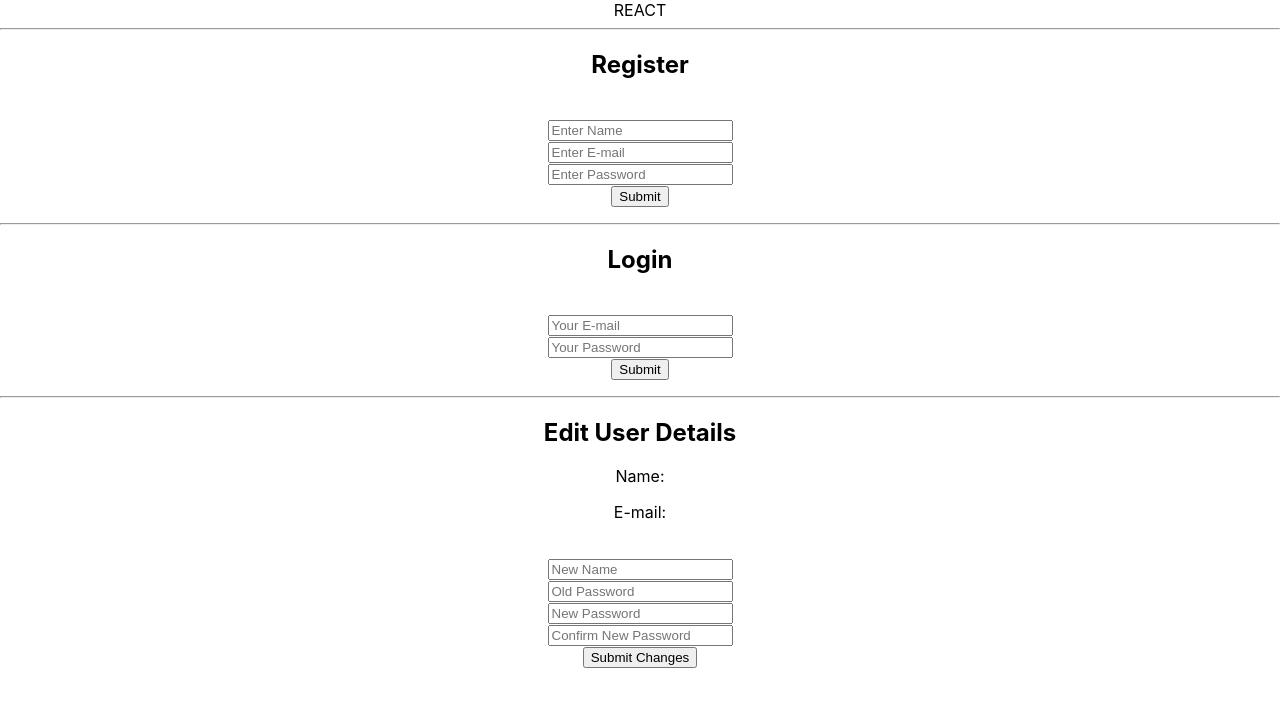
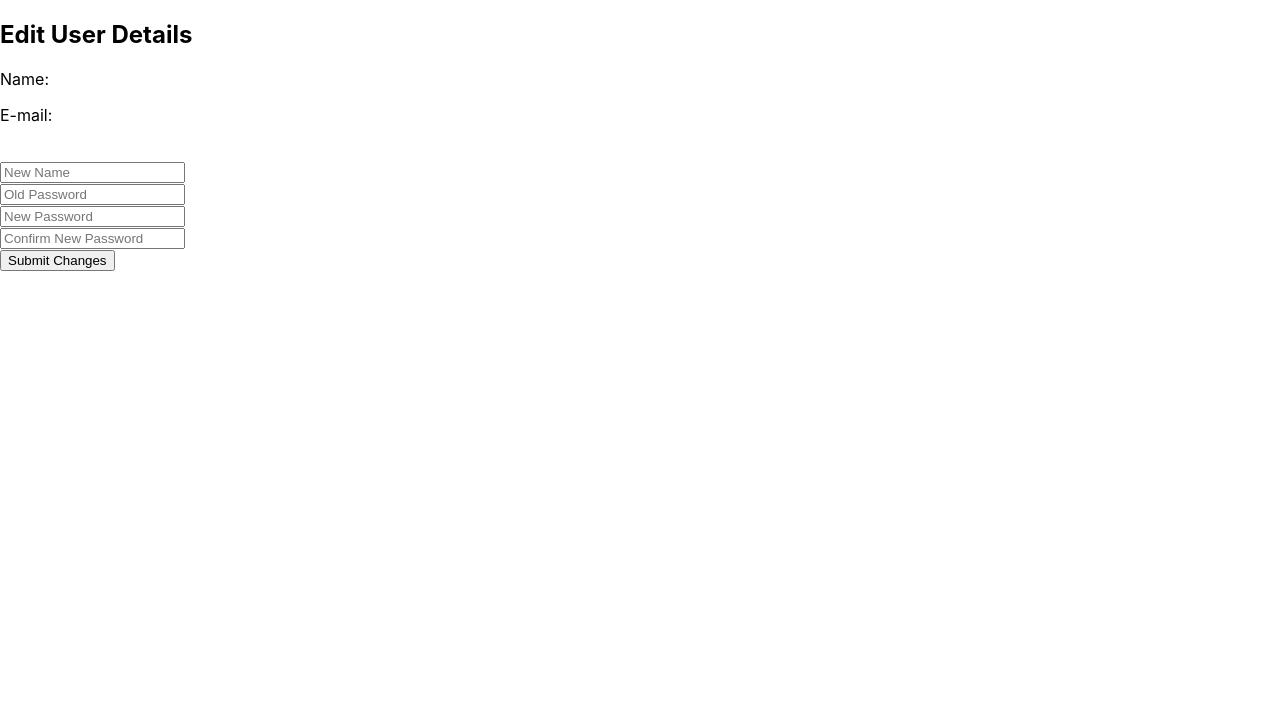
Before and after one commit to Wong-ton/react-api-proj, a React (Create React App) app: page / in a window 1280 px wide. Shown: the top 706 px of the page. Built offline with nearby package versions, Linux system fonts and the light colour scheme; no server answers.

Commit message:
Render & map API for trending movies

```diff
--- a/package.json
+++ b/package.json
@@ -5,6 +5,7 @@
   "dependencies": {
     "react": "^16.9.0",
     "react-dom": "^16.9.0",
+    "react-router-dom": "^5.0.1",
     "react-scripts": "3.1.1"
   },
   "scripts": {
--- a/src/App.js
+++ b/src/App.js
@@ -1,8 +1,10 @@
 import React from 'react';
 import './App.css';
+import { Route, Switch } from 'react-router-dom';
 import Register from './Register';
 import Login from './Login';
 import Edit from './Edit';
+import TrendingMovies from './Trending/movies';
 
 class App extends React.Component {
 
@@ -10,19 +12,24 @@ class App extends React.Component {
     id: "",
     name: "",
     email: "",
-    trendingMovies: [],
+    loggedIn: false,
+    // trendingMovies: [],
   }
 
-  componentDidMount(){
+  // componentDidMount(){
+  //   this.getMovies()
+  // }
 
-    fetch("https://api.themoviedb.org/3/trending/movie/day?api_key=76b7eb9d74b21ff2bf120a4499967ac6")
-      .then(response => {
-        return response.json()
-      })
-      .then(data => {
-        this.setState({ trendingMovies: data.results.trendingMovies })
-      })
-  }
+  // getMovies() {
+  //   fetch("https://api.themoviedb.org/3/trending/movie/day?api_key=76b7eb9d74b21ff2bf120a4499967ac6")
+  //     .then(response => {
+  //       return response.json()
+  //     })
+  //     .then(data => {
+  //       this.setState({ trendingMovies: data.results })
+  //       console.log(this.state.trendingMovies)
+  //     })
+  // }
 
   logIn = async (data) => {
     try {
@@ -38,6 +45,7 @@ class App extends React.Component {
       const parsedResponse = await loginResponse.json();
       this.setState({
         ...parsedResponse.data,
+        loggedIn: true,
       })
       return parsedResponse
 
@@ -95,18 +103,23 @@ class App extends React.Component {
 
   render(){
     return (
-      <div className="App">
-        REACT
-        <hr/>
-        <Register register={this.register}/>
-        <hr/>
-        <Login login={this.logIn}/>
-        <hr/>
-        <Edit edit={this.edit} name={this.state.name} email={this.state.email} />
-
-      </div>
+      <Switch>
+        <Route exact path="/trending/movies" render={(props) => <TrendingMovies {...props} movies={this.state.trendingMovies}/> }/>
+        <Route exact path="/register" render={(props) => <Register {...props} register={this.register}/> }/>
+        <Route exact path="/login" render={(props) => <Login {...props} login={this.logIn}/> }/>
+        <Route exact path={`/${this.state.id}`} render={(props) => <Edit edit={this.edit} name={this.state.name} email={this.state.email}/> }/>
+        <Route component={My404} />
+      </Switch>
     );
   }
 }
 
+const My404 = () => {
+  return(
+    <div>
+      404: It seems you're lost..
+    </div>
+  )
+}
+
 export default App;
--- a/src/Login/index.js
+++ b/src/Login/index.js
@@ -1,4 +1,5 @@
 import React from 'react';
+import { Link } from 'react-router-dom';
 
 class Login extends React.Component {
 
@@ -14,10 +15,6 @@ class Login extends React.Component {
 
     submitHandler = async (e) => {
         e.preventDefault();
-        // const data = new FormData();
-        // data.append("email", this.state.email);
-        // data.append("password", this.state.password);
-
         const loginCall = await this.props.login(this.state);
             if (loginCall.status.success){
                 // this.props.history.push("/profile")
@@ -55,8 +52,9 @@ class Login extends React.Component {
                     <button type="submit">
                             Submit
                     </button>
+                <p>{this.state.message}</p>
+                <p>Not a member? <Link to="/register">Register now</Link></p>
                 </form>
-                <p>{this.state.message}</p>
             </div>
         )
     }
--- a/src/Register/index.js
+++ b/src/Register/index.js
@@ -1,4 +1,5 @@
 import React from 'react';
+import { Link } from 'react-router-dom';
 
 class Register extends React.Component {
 
@@ -72,8 +73,9 @@ class Register extends React.Component {
                         type="submit">
                             Submit
                     </button>
+                    <p>{this.state.message}</p>
+                    <p>Already have an account? <Link to="/login">Sign In</Link></p>
                 </form>
-                <p>{this.state.message}</p>
             </div>
         )
     }
--- /dev/null
+++ b/src/Trending/movies.js
@@ -0,0 +1,45 @@
+import React from 'react';
+
+class TrendingMovies extends React.Component {
+
+    state = {
+        trendingMovies: [],
+    }
+
+    componentDidMount(){
+        this.getMovies();
+    }
+
+    getMovies() {
+        fetch("https://api.themoviedb.org/3/trending/movie/day?api_key=76b7eb9d74b21ff2bf120a4499967ac6")
+          .then(response => {
+            return response.json()
+          })
+          .then(data => {
+            this.setState({ trendingMovies: data.results })
+          })
+      }
+
+    render(){
+        return(
+            <div>
+            <h2>Trending Movies</h2>
+            <ol>
+                {console.log(this.state.trendingMovies)}
+                {this.state.trendingMovies.map((m, i) => {
+                    return(
+                        <div key={i}>
+                        <li>
+                            {m.original_title}
+                            <ul>{m.overview}</ul>
+                        </li>
+                        </div>
+                    )
+                })}
+            </ol>
+            </div>
+        )
+    }
+}
+
+export default TrendingMovies;
--- a/src/index.js
+++ b/src/index.js
@@ -1,10 +1,15 @@
 import React from 'react';
 import ReactDOM from 'react-dom';
+import { BrowserRouter } from 'react-router-dom'
 import './index.css';
 import App from './App';
 import * as serviceWorker from './serviceWorker';
 
-ReactDOM.render(<App />, document.getElementById('root'));
+ReactDOM.render(
+        <BrowserRouter>
+            <App />
+        </BrowserRouter>,
+        document.getElementById('root'));
 
 // If you want your app to work offline and load faster, you can change
 // unregister() to register() below. Note this comes with some pitfalls.
```
Also changed, not shown: 1 other file (tests, documents, lock files or other folders).
